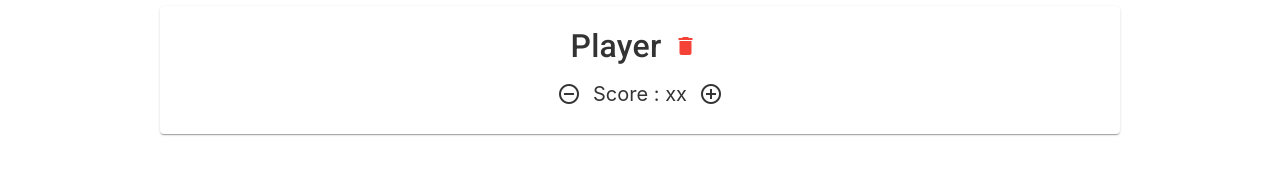
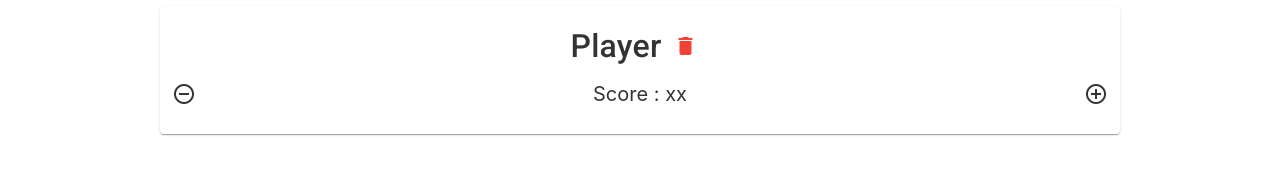
Before and after one commit to darkusagi99/ScoreTracker, an Angular app: page / in a window 1280 px wide. Shown: the part 140-324 px from the top of the page. Built offline with nearby package versions, Linux system fonts and the light colour scheme.

Commit message:
Button alignment

```diff
--- a/src/app/app.component.css
+++ b/src/app/app.component.css
@@ -109,11 +109,15 @@ svg.material-icons:not(:last-child) {
     display: flex;
     justify-content: center;
     align-items: center;
+	width: 100%;
 }
 
 
 .player-card-score {
 	font-size:20px;
+	flex:5 1;
+    justify-content: center;
+    text-align:center;
 }
 
 
--- a/src/app/app.component.html
+++ b/src/app/app.component.html
@@ -31,20 +31,20 @@
 		</mat-card-header>
 
 			<!-- CARD Body -->
-		<mat-card-content class="player-card-content">
+		<mat-card-content class="player-card-content" layout="row" layout-align="space-between center">
+
 			<button mat-icon-button  class="player-card-valign" aria-label="Decrease Score">
 				<mat-icon>remove_circle_outline</mat-icon>
 			</button>
 
-			<div class="spacer"></div>
 
 			<span  class="player-card-valign player-card-score">Score : xx</span>
 
-			<div class="spacer"></div>
 
 			<button mat-icon-button  class="player-card-valign" aria-label="Increase Score">
 				<mat-icon>add_circle_outline</mat-icon>
 			</button>
+
 		</mat-card-content>
 	</mat-card>
 
```
